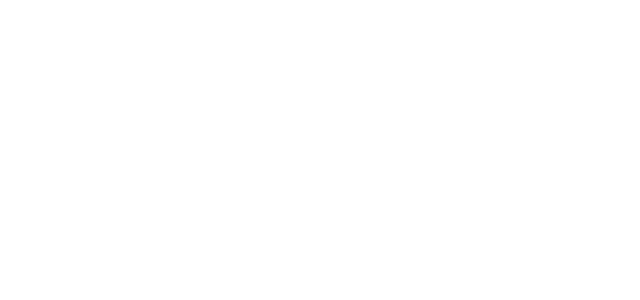
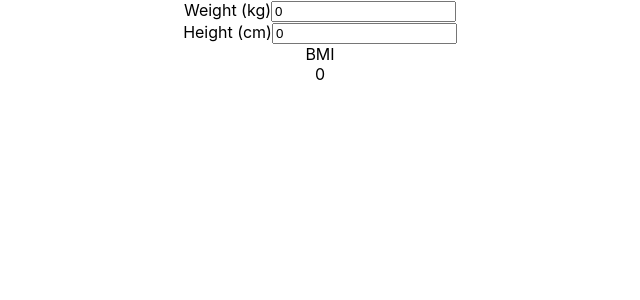
Before and after one commit to longprowei/bmi-calculator, a React (Create React App) app: page / in a window 1280 px wide. Shown: the top 300 px of the page, without its empty margins (320-960 px from the left). Built offline with nearby package versions, Linux system fonts and the light colour scheme; the HTML template or start-up script is replaced by a standard one.

Commit message:
add basic logic

```diff
--- a/src/App.js
+++ b/src/App.js
@@ -1,10 +1,11 @@
 import React from 'react';
-import logo from './logo.svg';
 import './App.css';
+import Calculator from './calculator'
 
 function App() {
   return (
     <div className="App">
+      <Calculator />
     </div>
   );
 }
--- a/src/Calculator.js
+++ b/src/Calculator.js
@@ -0,0 +1,67 @@
+import React from 'react';
+import './calculator.css';
+
+class Calculator extends React.Component {
+    constructor(props) {
+        super(props);
+        this.state = {
+            weight: 0,
+            height: 0,
+            bmi: 0,
+        };
+        this.calculatorBMI = this.calculatorBMI.bind(this);
+        this.handleWeightChange = this.handleWeightChange.bind(this);
+        this.handleHeightChange = this.handleHeightChange.bind(this);
+    }
+
+    handleWeightChange(event) {
+        const weight = event.target.value;
+
+        this.setState({
+            weight: weight,
+        });
+        this.calculatorBMI();
+    }
+
+    handleHeightChange(event) {
+        const height = event.target.value;
+
+
+        this.setState({
+            height: height,
+        });
+        this.calculatorBMI();
+    }
+
+    calculatorBMI() {
+        const weight = this.state.weight;
+        const height = this.state.height / 100;
+        console.log('weight:' + weight);
+        console.log('height:' + height);
+        let bmi = (weight / (height * height)).toFixed(2);
+        this.setState({
+            bmi: bmi,
+        });
+    }
+
+    render() {
+        return (
+            <div className="calculator">
+                <div>
+                    <label htmlFor="your-weight">Weight (kg)</label>
+                    <input type="number" id="your-weight" value={this.state.weight} onChange={this.handleWeightChange}/>
+                </div>
+                <div>
+                    <label htmlFor="your-height">Height (cm)</label>
+                    <input type="number" id="your-height" value={this.state.height} onChange={this.handleHeightChange}/>
+                </div>
+                <div>
+                    <label>BMI</label>
+                    <div className="calculator-bmi">{this.state.bmi}</div>
+                </div>
+            </div>
+        );
+    }
+}
+
+export default Calculator;
```
